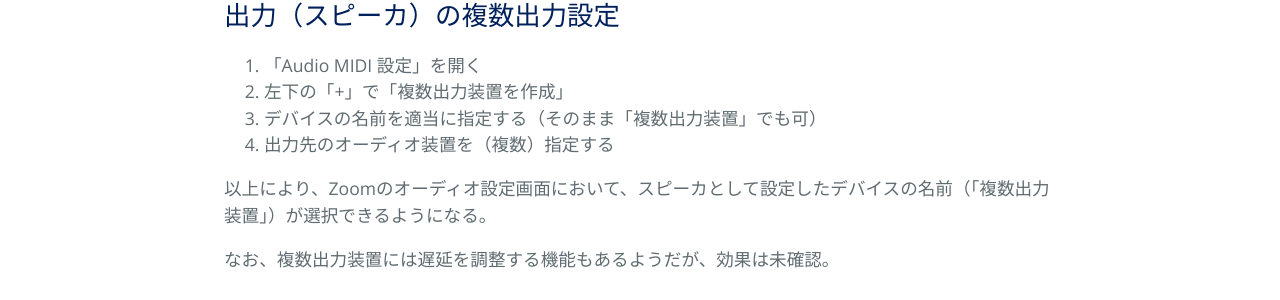
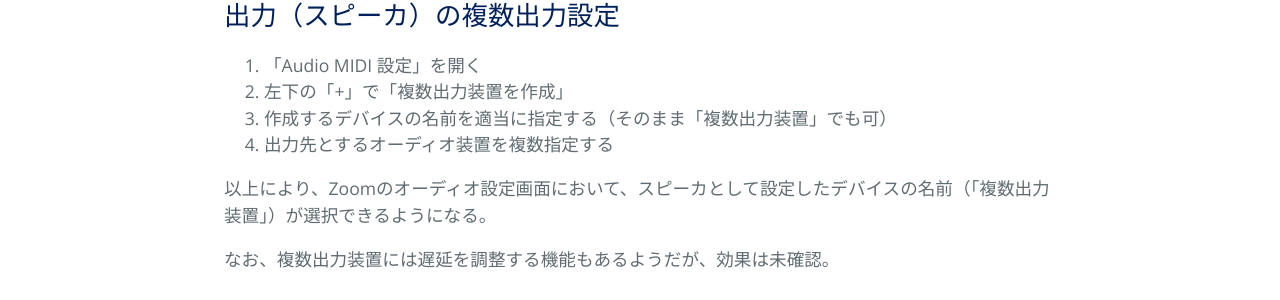
Before and after one commit to kyoto-u/online-edu, a Jekyll site: the page built from zoom-audio-ladiocast.md, in a window 1280 px wide. Shown: the part 885-1185 px from the top of the page. Built offline with Jekyll 4.4.1, drawn with Linux system fonts in a browser that asks for light colours.

Commit message:
Update zoom-audio-ladiocast.md

```diff
--- a/zoom-audio-ladiocast.md
+++ b/zoom-audio-ladiocast.md
@@ -21,8 +21,8 @@ LadioCastは4つまでの入力・出力を扱うことができるが、ここ
 
 1. 「Audio MIDI 設定」を開く
 2. 左下の「+」で「複数出力装置を作成」
-3. デバイスの名前を適当に指定する（そのまま「複数出力装置」でも可）
-4. 出力先のオーディオ装置を（複数）指定する
+3. 作成するデバイスの名前を適当に指定する（そのまま「複数出力装置」でも可）
+4. 出力先とするオーディオ装置を複数指定する
 
 以上により、Zoomのオーディオ設定画面において、スピーカとして設定したデバイスの名前（「複数出力装置」）が選択できるようになる。
 
```
